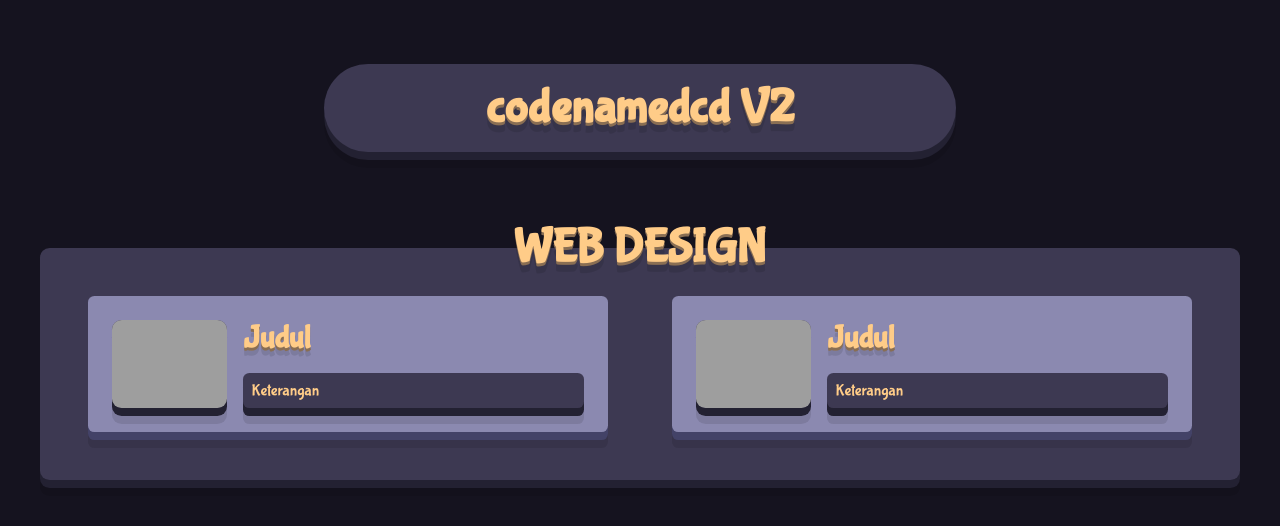
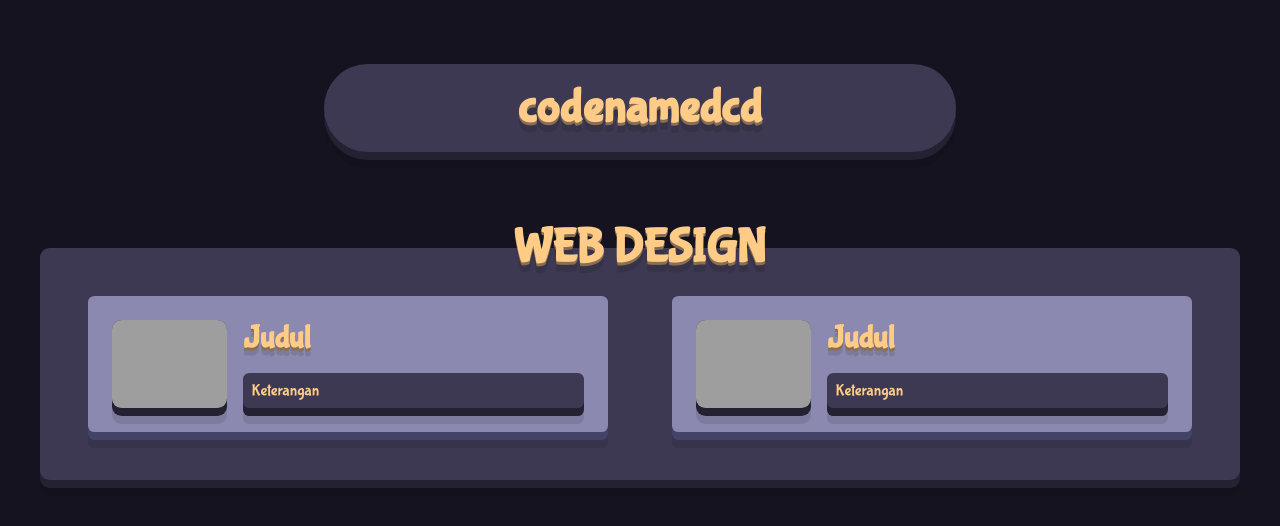
Before and after one commit to codenamedcd/web-portofolio.github.io, a plain HTML site: page index.html in a window 1280 px wide. Drawn offline with Linux system fonts and the light colour scheme; grey boxes are pictures that could not be loaded.

Commit message:
update ui

```diff
--- a/index.html
+++ b/index.html
@@ -13,7 +13,7 @@
   </head>
   <body>
     <nav>
-      <h1 class="title-design">codenamedcd V2</h1>
+      <h1 class="title-design">codenamedcd</h1>
     </nav>
     <section class="sec-1">
       <h1 class="title-design">Web Design</h1>
```
